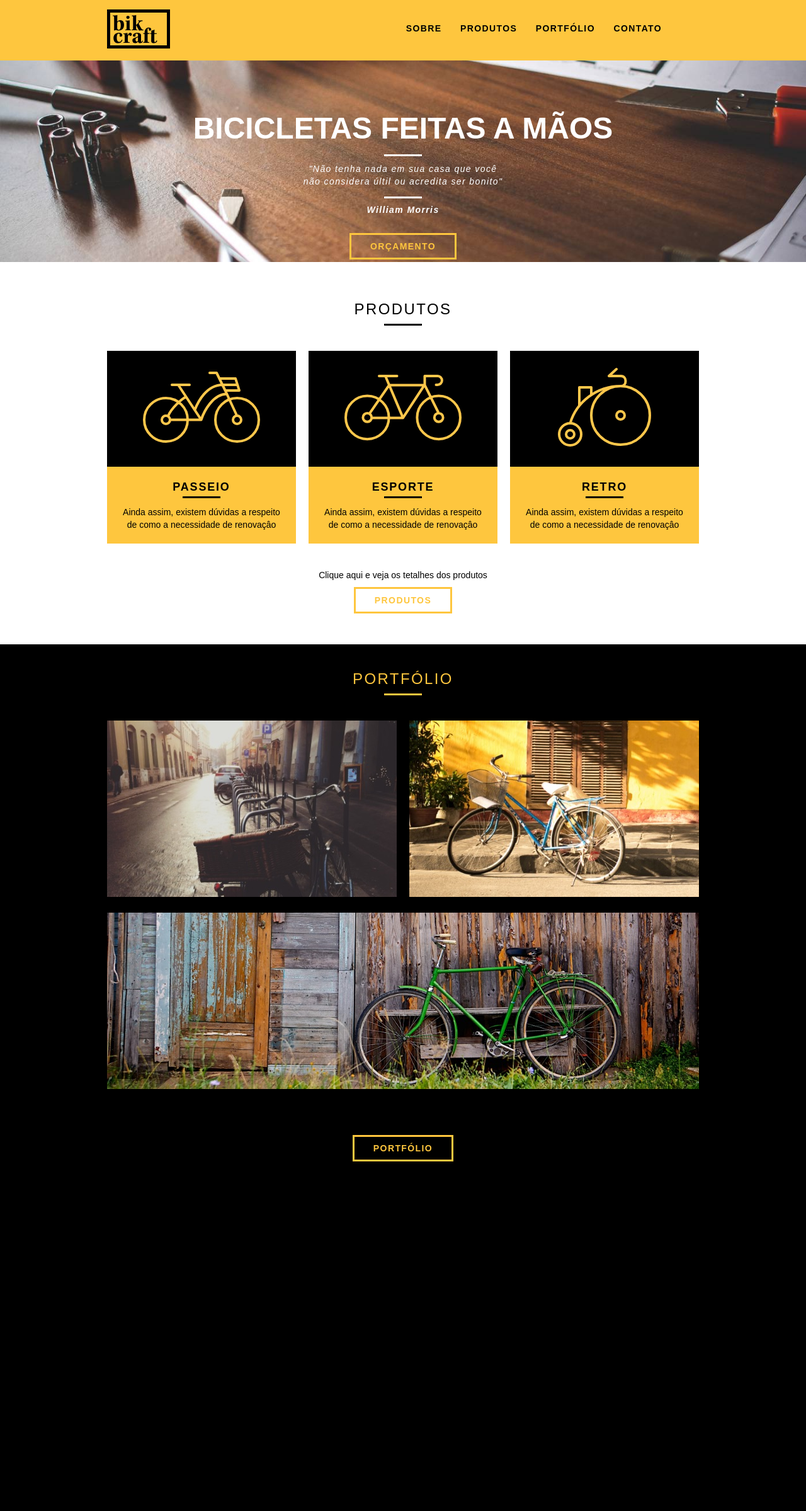
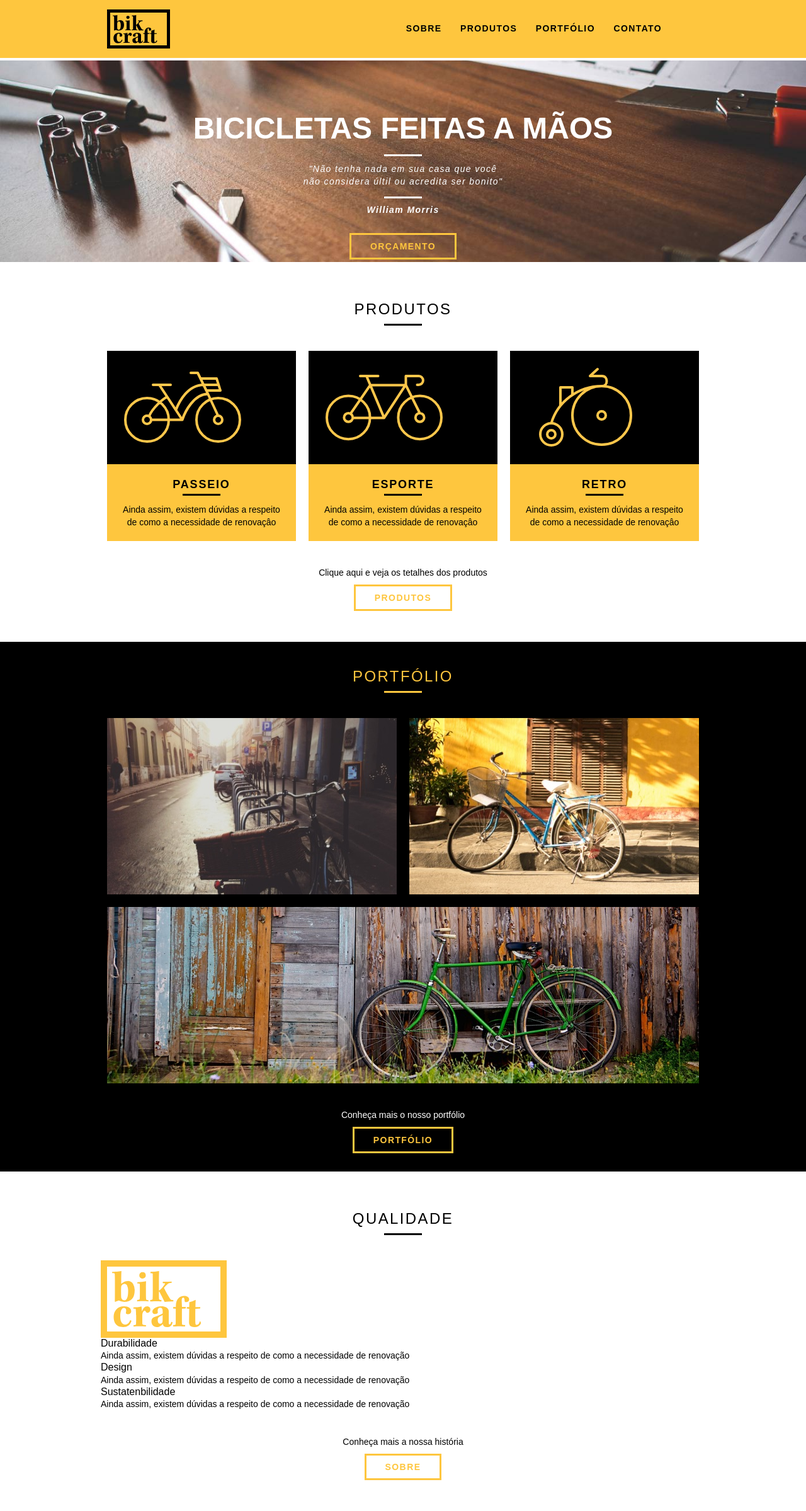
Before and after one commit to josedivan/custom-bike, a PHP site: page / in a window 1280 px wide. Shown: the whole page at 63% size. Before the commit the page ends 1844 px from the top, so only its background shows below. Run offline with PHP 8.4, Linux system fonts and the light colour scheme.

Commit message:
atualizaçâo do portfílio

```diff
--- a/css/style.css
+++ b/css/style.css
@@ -6,6 +6,9 @@ p {
   font-family: Georgia, "Times New Roman" serif;
   font-size: 14px;
   line-height: 20px;
+}
+img {
+  display: block;
 }
 .btn {
   border: 3px solid#fec63e;
@@ -181,3 +184,12 @@ p {
 .portifolio_lista li:last-child {
   margin-top: 20px;
 }
+
+.portifolio .call p {
+  color: #fff;
+}
+/*Qualidade*/
+
+.qualidade {
+  padding: 60px 0;
+}
--- a/index.html
+++ b/index.html
@@ -82,11 +82,33 @@
         <li class="grid-16"> <img src="img/portfolio/esporte.jpg" alt=""></li>
       </ul>
       <div class="call">
-        <p> Conheça mais o nosso porifolio</p>
-        <a href="produtos.html" class="btn btn-preto">Portfólio</a>
+        <p> Conheça mais o nosso portfólio</p>
+        <a href="portfólio.html" class="btn">Portfólio</a>
       </div>
     </div>
 
+  </section>
+  <section class="qualidade container">
+    <h2 class="subitulo">Qualidade</h2>
+    <img src="img/bikcraft-qualidade.svg" alt="Bikcraft">
+    <ul class="qualidade_lista">
+      <li>
+        <h3>Durabilidade</h3>
+        <p>Ainda assim, existem dúvidas a respeito de como a necessidade de renovação</p>
+      </li>
+      <li>
+        <h3>Design</h3>
+        <p>Ainda assim, existem dúvidas a respeito de como a necessidade de renovação</p>
+      </li>
+      <li>
+        <h3>Sustatenbilidade</h3>
+        <p>Ainda assim, existem dúvidas a respeito de como a necessidade de renovação</p>
+      </li>
+    </ul>
+    <div class="call">
+      <p> Conheça mais a nossa história </p>
+      <a href="sobre.html" class="btn btn-preto">sobre</a>
+    </div>
   </section>
 </body>
 
```
Also changed, not shown: img/bikcraft-qualidade.svg (added).
